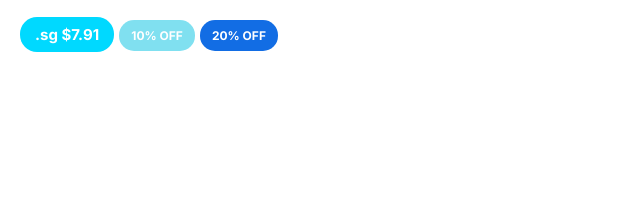
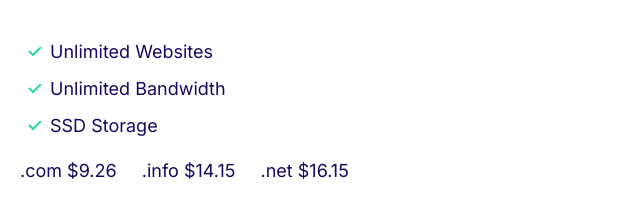
Before and after one commit to seanc0der/moshify-replica, a plain HTML site: page index.html in a window 1280 px wide. Shown: the whole page, without its empty margins (0-640 px from the left). Drawn offline with Linux system fonts and the light colour scheme.

Commit message:
Defined the lists component.

```diff
--- a/css/styles.css
+++ b/css/styles.css
@@ -142,3 +142,32 @@ body {
 		padding: 0.8rem 1.2rem;
 	}
 }
+
+/* Lists */
+
+.list {
+	list-style: none;
+	padding-left: 0;
+	color: var(--color-primary-dark);
+}
+
+.list--inline .list__item {
+	display: inline-block;
+	margin-right: 2rem;
+}
+
+.list--tick {
+	list-style-image: url(../images/icons/tick.svg);
+	padding-left: 3rem;
+}
+
+.list--tick .list__item {
+	padding-left: 0.5rem;
+	margin-bottom: 1rem;
+}
+
+@media screen and (min-width: 1024px) {
+	.list--tick .list__item {
+		padding-left: 0;
+	}
+}
--- a/index.html
+++ b/index.html
@@ -14,8 +14,15 @@
 		<title>Moshify — Go Online for Just $9</title>
 	</head>
 	<body>
-		<span class="badge badge--secondary">.sg $7.91</span>
-		<span class="badge badge--secondary-medium badge--small">10% off</span>
-		<span class="badge badge--primary badge--small">20% off</span>
+		<ul class="list list--tick">
+			<li class="list__item">Unlimited Websites</li>
+			<li class="list__item">Unlimited Bandwidth</li>
+			<li class="list__item">SSD Storage</li>
+		</ul>
+		<ul class="list list--inline">
+			<li class="list__item">.com $9.26</li>
+			<li class="list__item">.info $14.15</li>
+			<li class="list__item">.net $16.15</li>
+		</ul>
 	</body>
 </html>
```
Also changed, not shown: components/lists.html (added, +10 -0 lines), images/icons/tick.svg (added).
